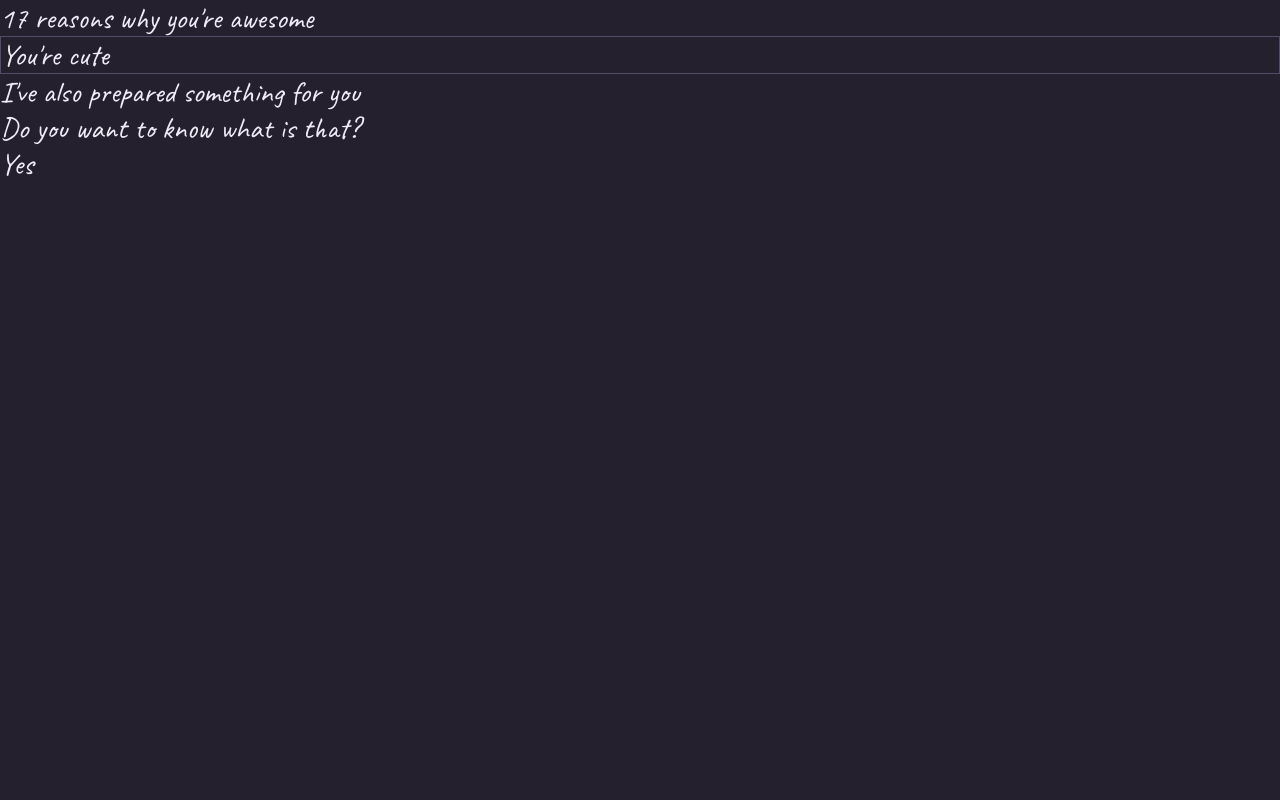
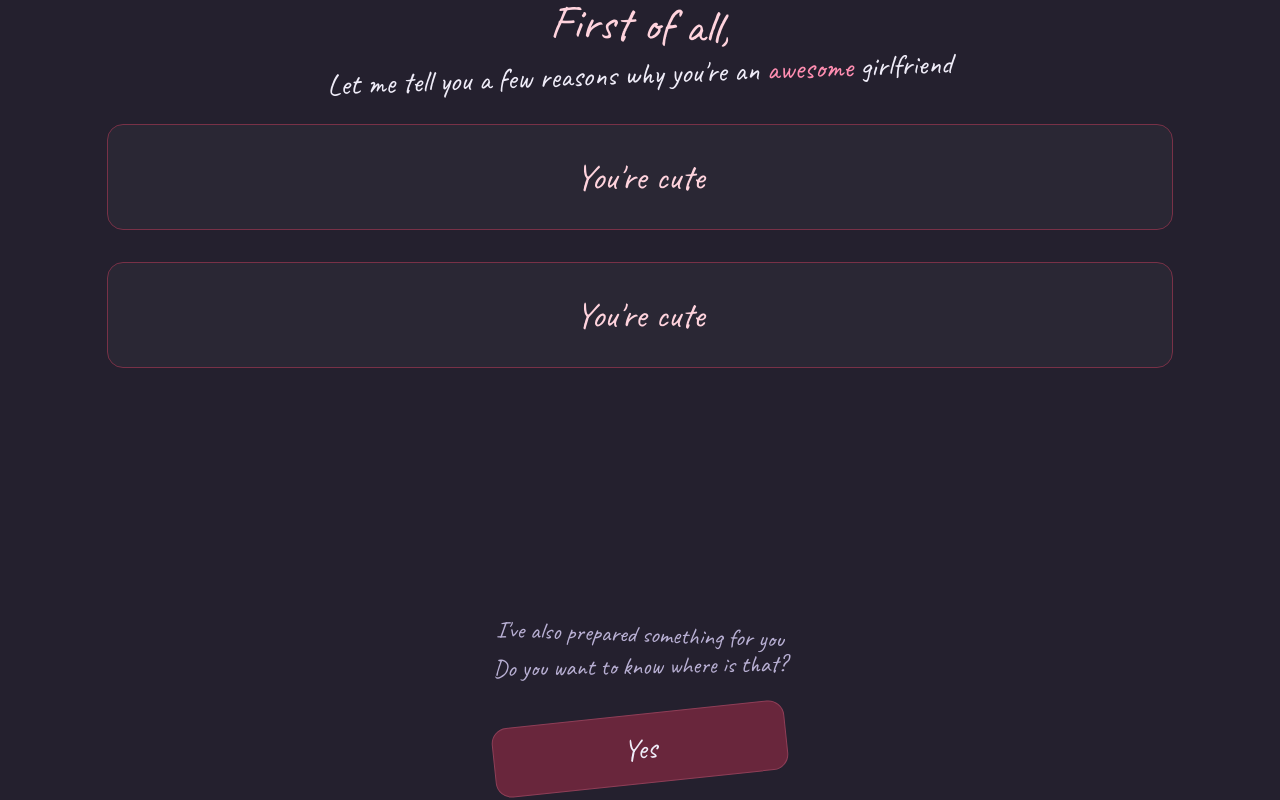
Before and after one commit to aandrku/my-love-of-my-life, a React (Vite) app: page /why in a window 1280 px wide. Built offline with nearby package versions, Linux system fonts and the light colour scheme.

Commit message:
style why you're awesome page

```diff
--- a/src/components/carousels/ReasonsCarousel.tsx
+++ b/src/components/carousels/ReasonsCarousel.tsx
@@ -5,15 +5,17 @@ interface Props {
 }
 
 export function ReasonsCarousel(props: Props) {
-  const [emblaRef] = useEmblaCarousel();
+  const [emblaRef] = useEmblaCarousel({ loop: true });
 
   return (
-    <div className="overflow-hidden" ref={emblaRef}>
+    <div className="w-full overflow-hidden" ref={emblaRef}>
       <div className="flex">
         {props.reasons.map((reason) => {
           return (
-            <div className="border-border2 w-full flex-none border">
-              {reason}
+            <div className="flex w-full flex-none items-center justify-center">
+              <div className="bg-bg1 border-accent-border3 text-accent-text1 w-10/12 rounded-2xl border p-8 text-center text-4xl">
+                {reason}
+              </div>
             </div>
           );
         })}
--- a/src/components/pages/LandingPage.tsx
+++ b/src/components/pages/LandingPage.tsx
@@ -4,12 +4,17 @@ import { motion } from 'motion/react';
 
 function LandingPage() {
   return (
-    <div className="bg-bg2 text-text1 flex h-screen w-screen flex-col items-center gap-4 pt-4">
+    <motion.div
+      initial={{ opacity: 0 }}
+      animate={{ opacity: 1 }}
+      transition={{ duration: 0.5 }}
+      className="bg-bg2 text-text1 flex h-screen w-screen flex-col items-center gap-4 pt-4"
+    >
       <img src={heartsSvg} />
       <Header></Header>
       <Content></Content>
       <Footer></Footer>
-    </div>
+    </motion.div>
   );
 }
 
--- a/src/components/pages/WhyYouReAwesomePage.tsx
+++ b/src/components/pages/WhyYouReAwesomePage.tsx
@@ -1,24 +1,61 @@
 import { motion } from 'motion/react';
 import { ReasonsCarousel } from '@/components/carousels/ReasonsCarousel';
+import { useNavigate } from 'react-router';
 
 const reasons = ["You're cute", "You're beatiful", "You're kind"];
+const reasons2 = ["You're cute", "You're beatiful", "You're kind"];
 
 function WhyYouReAwesomePage() {
   return (
     <motion.div
-      initial={{ opacity: 0, x: 500 }}
-      animate={{ opacity: 1, x: 0 }}
+      initial={{ opacity: 0 }}
+      animate={{ opacity: 1 }}
       transition={{ duration: 0.5 }}
-      className="bg-bg2 text-text1 text-3xl"
+      className="bg-bg2 text-text1 flex flex-col items-center gap-8"
     >
-      {' '}
-      17 reasons why you're awesome
+      <Header></Header>
       <ReasonsCarousel reasons={reasons}></ReasonsCarousel>
-      <div>I've also prepared something for you</div>
-      <div>Do you want to know what is that?</div>
-      <div>Yes</div>
+      <ReasonsCarousel reasons={reasons2}></ReasonsCarousel>
+      <Footer></Footer>
     </motion.div>
   );
 }
 
+function Header() {
+  return (
+    <div className="flex flex-col items-center gap-2 text-3xl">
+      <div className="text-accent-text1 rotate-2 text-5xl">First of all,</div>
+      <div className="-rotate-2 text-center">
+        Let me tell you a few reasons why you're an{' '}
+        <span className="text-accent-text2">awesome </span>
+        girlfriend
+      </div>
+    </div>
+  );
+}
+
+function Footer() {
+  const navigate = useNavigate();
+
+  const clickHandler = () => {
+    navigate('/gift-instructions');
+  };
+
+  return (
+    <div className="absolute bottom-4 flex flex-col gap-8 text-center text-2xl">
+      <div className="text-text2">
+        <div className="rotate-2">I've also prepared something for you</div>
+        <div className="-rotate-1">Do you want to know where is that?</div>
+      </div>
+      <motion.div
+        onClick={clickHandler}
+        whileTap={{ rotate: -8, scale: 1.1 }}
+        className="bg-accent-ui1 border-accent-border2 -rotate-6 rounded-2xl border p-4 text-3xl select-none"
+      >
+        Yes
+      </motion.div>
+    </div>
+  );
+}
+
 export default WhyYouReAwesomePage;
```
